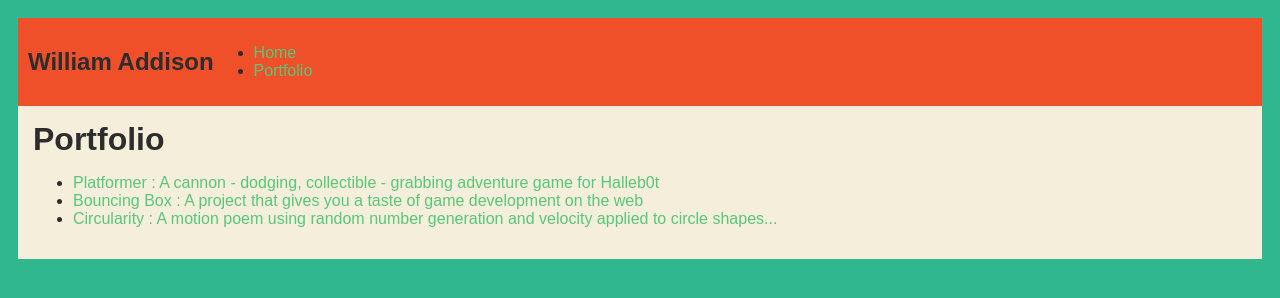
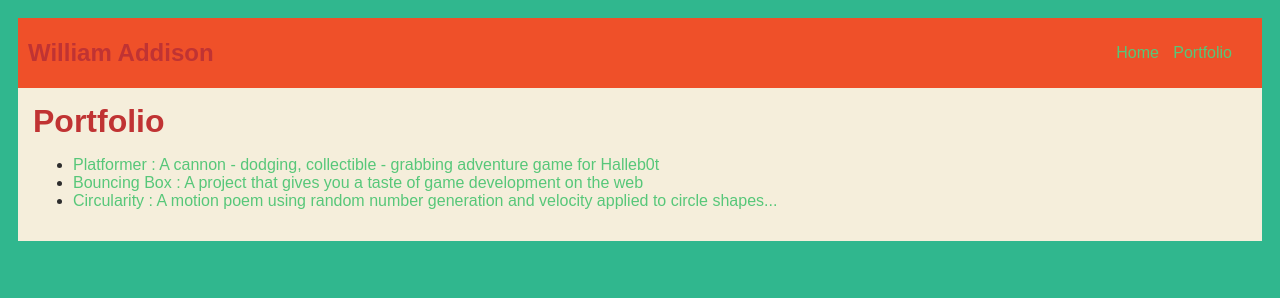
Before and after one commit to williamaddison192/williamaddison192.github.io, a plain HTML site: page portfolio.html in a window 1280 px wide. Drawn offline with Linux system fonts and the light colour scheme.

Commit message:
describe your changes here

```diff
--- a/portfolio.html
+++ b/portfolio.html
@@ -24,7 +24,7 @@
     h1 {
         display: flex;
         align-items: center;
-        color: rgb(192, 51, 51)
+        color: rgb(192, 51, 51);
         flex: 1;
         margin: 0;
     }
@@ -71,10 +71,10 @@
       <nav>
     <h1>William Addison</h1>
     <ul>
-        <li>
+        <lili class="nav-li">
           <a href="index.html"> Home </a>
         </li>
-        <li>
+        <li class="nav-li">
           <a href="portfolio.html"> Portfolio </a>
         </li>
     </ul>
```
Also changed, not shown: index.html (+2 -2 lines).
